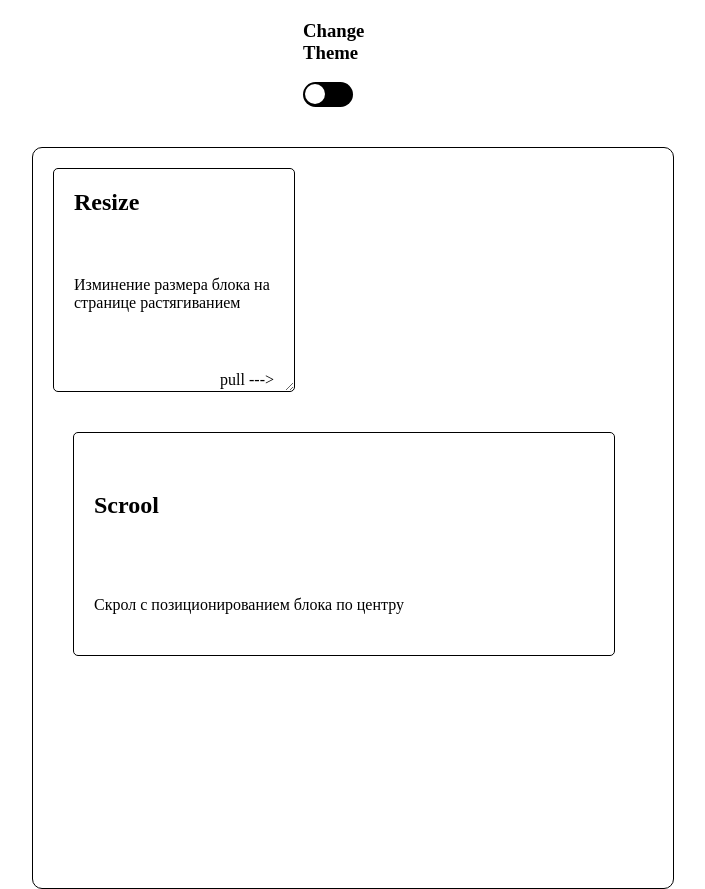
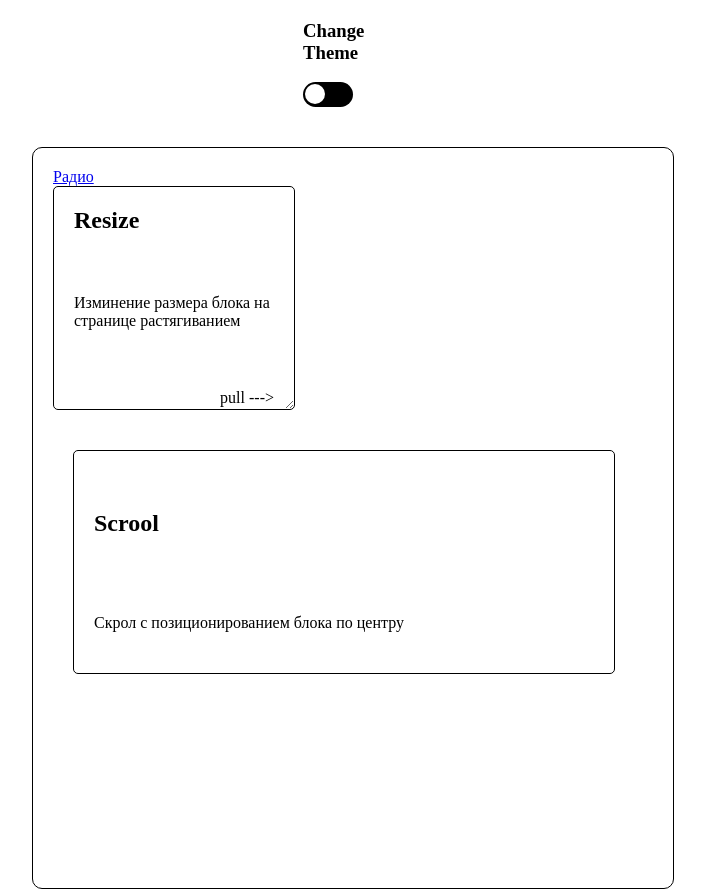
Before and after one commit to AlexRodving/NewCSS2023, a plain HTML site: page index.html in a window 1280 px wide. Shown: the whole page, without its empty margins (287-992 px from the left). Drawn offline with Linux system fonts and the light colour scheme.

Commit message:
Update index.html

```diff
--- a/index.html
+++ b/index.html
@@ -13,6 +13,7 @@
         <label for="switch"></label>
       </div>
     <main>
+        <a href="http://academytop.internet-radio.online/">Радио</a>
         <div class="card resize">
             <h2>Resize</h2>
             <p>Изминение размера блока на странице растягиванием</p>
```
